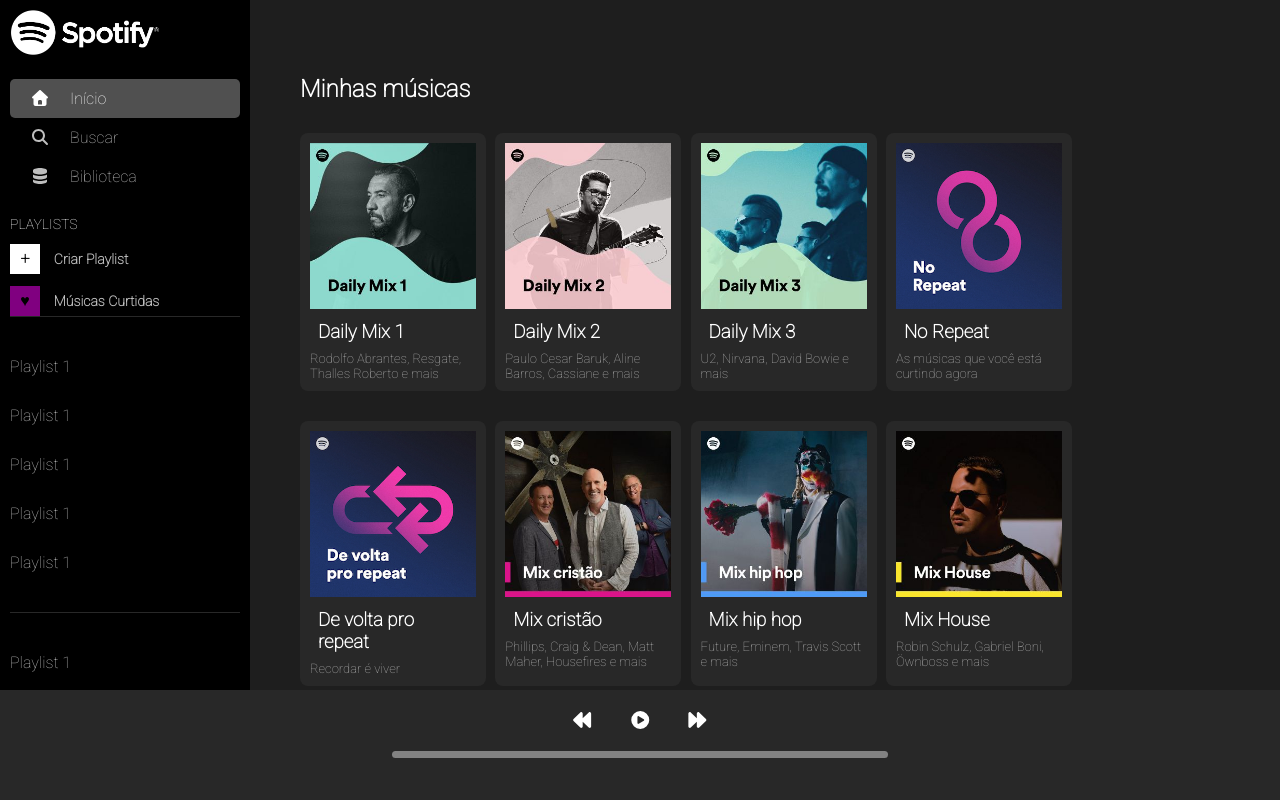
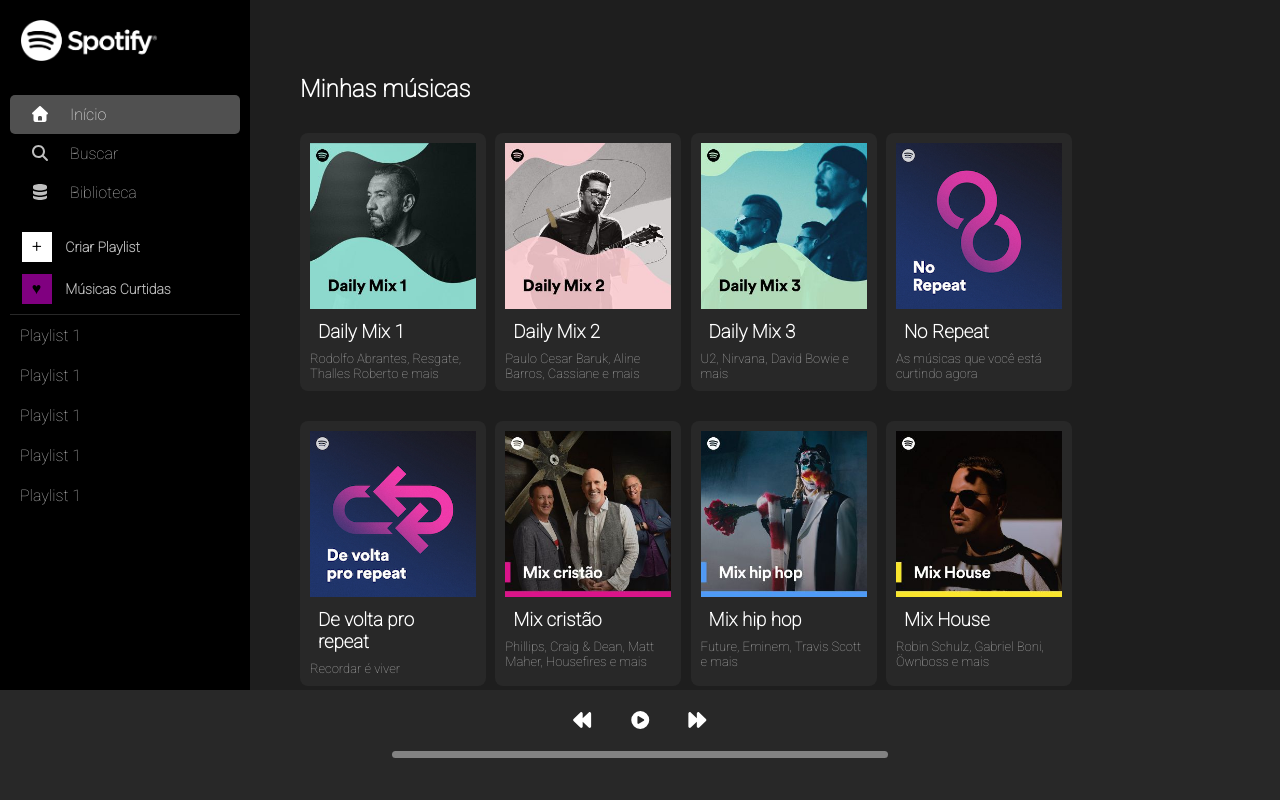
Before and after one commit to BrunoMacielWeber/Spotify-clone, a plain HTML site: page index.html in a window 1280 px wide. Drawn offline with Linux system fonts and the light colour scheme.

Commit message:
Ajuste layout
Ajustado o layout para ficar mais fiel, removidas alguns elementos que não estavam sendo usados.

```diff
--- a/css/style.css
+++ b/css/style.css
@@ -27,8 +27,9 @@ html, body {height: 100%;}
 }
 
 .sidebar_logo img {
-    max-width: 150px;
-    width: 80%;
+    max-width: 140px;
+    width: 60%;
+    margin: 10px;
 }
 
 .sidebar_menu a {
@@ -54,15 +55,11 @@ html, body {height: 100%;}
     vertical-align: middle;
 }
 
-.sidebar_menu p.sidebar_menu_title {
-    color: white;
-    text-transform: uppercase;
-    font-size: 14px;
-}
 
 .sidebar_menu_item_componente {
     width: 30px;
     height: 30px;
+    margin-left: 5%;
     text-align: center;
     line-height: 30px;
     display: inline-block;
@@ -74,6 +71,7 @@ html, body {height: 100%;}
 .sidebar_menu_componente {
     width: 30px;
     height: 30px;
+    margin-left: 5%;
     text-align: center;
     line-height: 30px;
     display: inline-block;
@@ -88,20 +86,13 @@ html, body {height: 100%;}
     padding: 0 10px;
 }
 
-.sidebar_menu_item img {
-    width: 30px;
-    height: 30px;
-    vertical-align: middle;
-    display: inline-block;
-}
-
 .sidebar_playlists {
-    padding: 20px 0;
+    margin-top: 10px;
     border-top: 1px solid rgb(40, 40, 40);
 }
 
 .sidebar_playlists a {
-    margin: 10px 0;
+    margin: 1px 10px 0;
     display: block;
     color: rgb(190, 190, 190);
     text-decoration: none;
--- a/index.html
+++ b/index.html
@@ -20,7 +20,6 @@
                 <a href="#"><i class="fas fa-database"></i>Biblioteca</a>
             </div>
             <div class="sidebar_menu">
-                <p class="sidebar_menu_title">Playlists</p>
                 <div class="sidebar_menu_item">
                     <div class="sidebar_menu_item_componente">
                         +
@@ -32,20 +31,6 @@
                         ♥
                     </div>
                     <span>Músicas Curtidas</span>
-                </div>
-                <div class="sidebar_playlists">
-                    <a href="">Playlist 1</a>
-                    <a href="">Playlist 1</a>
-                    <a href="">Playlist 1</a>
-                    <a href="">Playlist 1</a>
-                    <a href="">Playlist 1</a>
-                </div>
-                <div class="sidebar_playlists">
-                    <a href="">Playlist 1</a>
-                    <a href="">Playlist 1</a>
-                    <a href="">Playlist 1</a>
-                    <a href="">Playlist 1</a>
-                    <a href="">Playlist 1</a>
                 </div>
                 <div class="sidebar_playlists">
                     <a href="">Playlist 1</a>
--- a/js/script.js
+++ b/js/script.js
@@ -1,5 +1,5 @@
+var loaded = false;
 var audioPlayer = document.getElementById('audioplayer');
-var loaded = false;
 var playBtn = document.getElementById('playBtn');
 var pauseBtn = document.getElementById('pauseBtn');
 
@@ -21,25 +21,26 @@ playBtn.addEventListener('click', (e) => {
 
 const playSong = (file) => {
     if(loaded == false) {
-        audioPlayer.innerHTML = `<source src="`+file+`" type="audio/mp3">`;
+
         loaded = true;
     }
+    audioPlayer.stop();
+    audioPlayer.innerHTML = `<source src="`+file+`" type="audio/mp3">`;
     audioPlayer.play();
     playBtn.style.display = "none";
     pauseBtn.style.display = "inline";
 }
 
-document.querySelectorAll('.main_col').forEach(item =>{
-    item.addEventListener('click', event=>{
+document.querySelectorAll('.main_col').forEach(item => {
+    item.addEventListener('click', event=> {
         let image = item.getAttribute('data-image');
         let artist = item.getAttribute('data-artist');
         let song = item.getAttribute('data-song');
         let file = item.getAttribute('data-file');
         let playerArtistComponent = document.getElementsByClassName('player_artist');
-        playerArtistComponent[0].innerHTML = `
-            <img src="`+image+`">
-            <h3>`+artist+`<br><span>`+song+`</span></h3>
-            `;
+        playerArtistComponent[0].innerHTML =
+           `<img src="`+image+`">
+            <h3>`+artist+`<br><span>`+song+`</span></h3>`;
             playSong(file);
     });
 });
```
